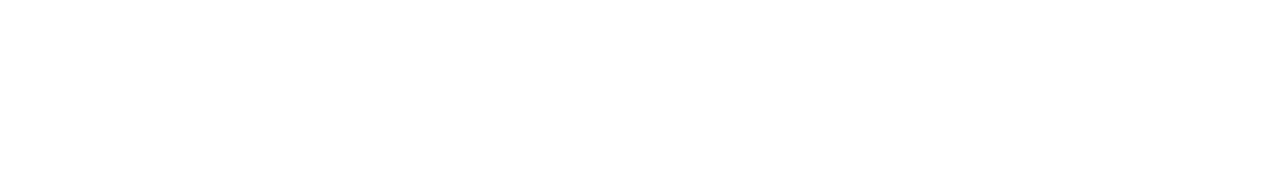
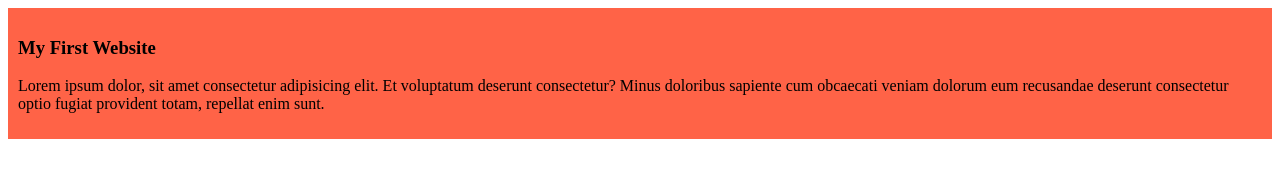
Before and after one commit to haseebvai1/my-simple-website, a plain HTML site: page index.html in a window 1280 px wide. Drawn offline with Linux system fonts and the light colour scheme.

Commit message:
added the first blog

```diff
--- a/index.html
+++ b/index.html
@@ -1,11 +1,20 @@
 <!DOCTYPE html>
 <html lang="en">
+
 <head>
   <meta charset="UTF-8">
   <meta name="viewport" content="width=device-width, initial-scale=1.0">
   <title>My Simple Website</title>
+  <link rel="stylesheet" href="style/blog.css">
 </head>
+
 <body>
+  <div>
+    <h3>My First Website</h3>
+    <p>Lorem ipsum dolor, sit amet consectetur adipisicing elit. Et voluptatum deserunt consectetur? Minus doloribus
+      sapiente cum obcaecati veniam dolorum eum recusandae deserunt consectetur optio fugiat provident totam, repellat
+      enim sunt.</p>
+  </div>
+</body>
 
-</body>
 </html>
--- /dev/null
+++ b/style/blog.css
@@ -0,0 +1,4 @@
+div{
+  background-color: tomato;
+  padding: 10px;
+}
```
